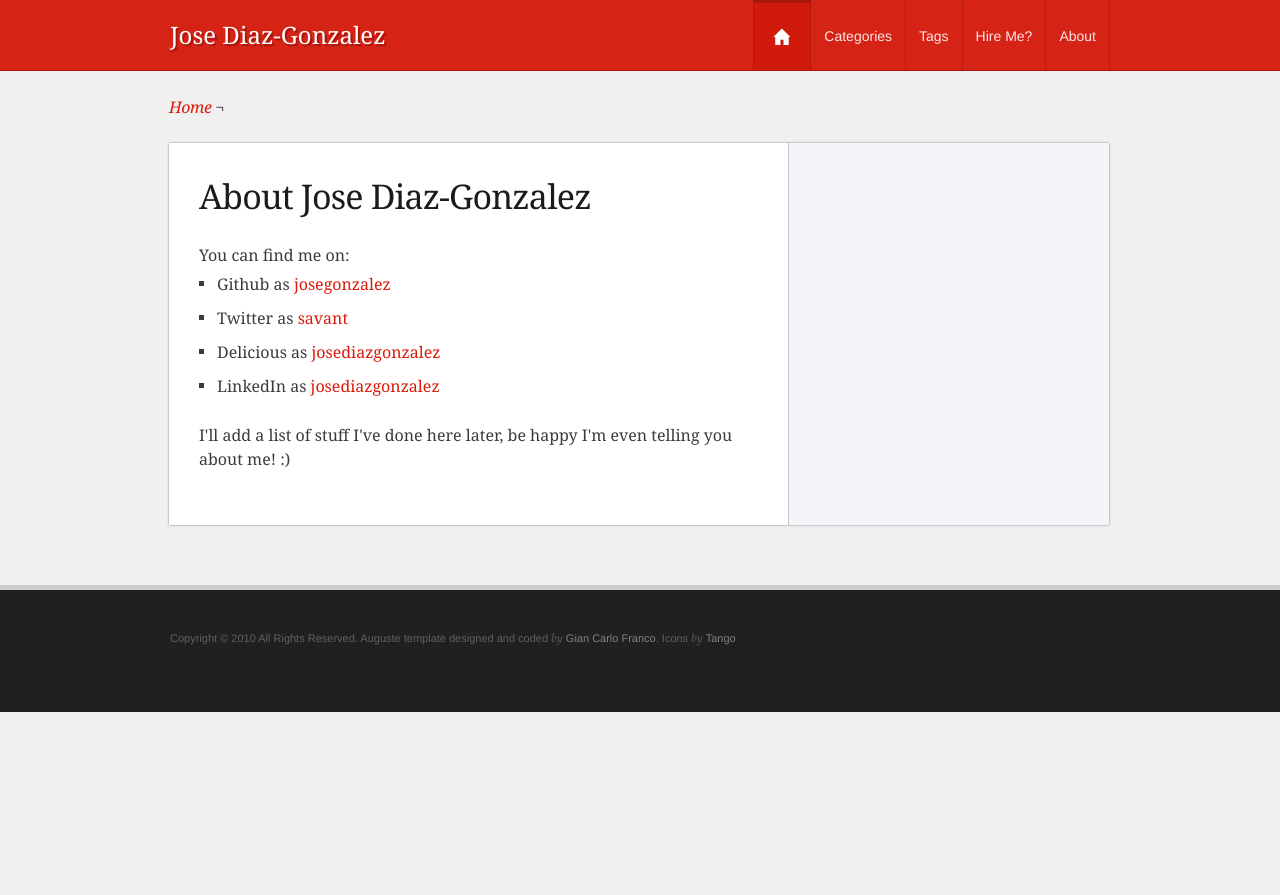
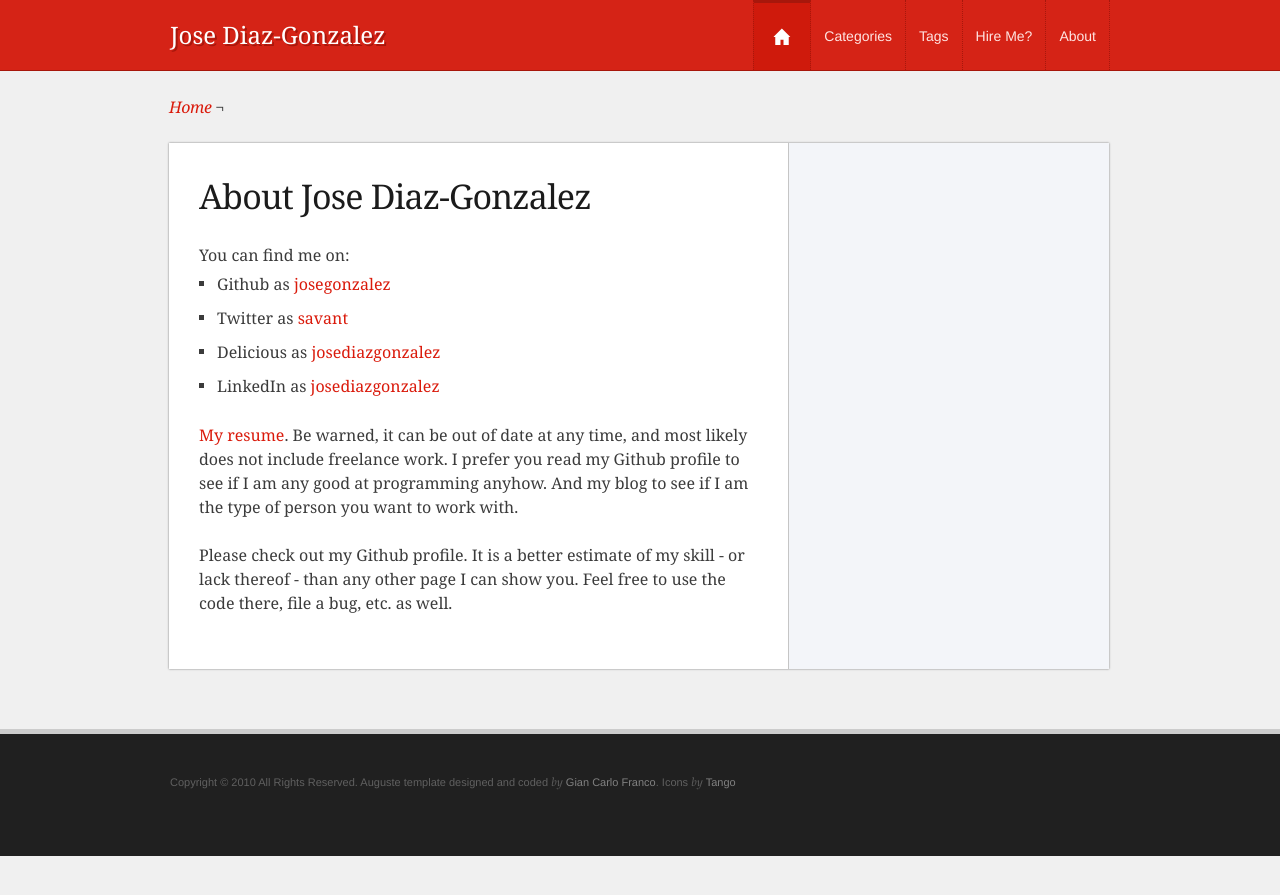
Before and after one commit to husayt/josediazgonzalez.com, a Jekyll site: the page built from about/index.html, in a window 1280 px wide. Shown: the top 895 px of the page. Built offline with Jekyll 4.4.1, drawn with Linux system fonts in a browser that asks for light colours; Markdown is read by kramdown in place of the engine named in the settings.

Commit message:
added resume and changed some copy about me

```diff
--- a/about/index.html
+++ b/about/index.html
@@ -11,4 +11,6 @@ You can find me on:
 	<li>LinkedIn as <a href="http://www.linkedin.com/in/josediazgonzalez">josediazgonzalez</a></li>
 </ul>
 
-<p>I'll add a list of stuff I've done here later, be happy I'm even telling you about me! :)</p>
+<p><a href="/about/resume.pdf">My resume</a>. Be warned, it can be out of date at any time, and most likely does not include freelance work. I prefer you read my Github profile to see if I am any good at programming anyhow. And my blog to see if I am the type of person you want to work with.</p>
+
+<p>Please check out my Github profile. It is a better estimate of my skill - or lack thereof - than any other page I can show you. Feel free to use the code there, file a bug, etc. as well.</p>
```
